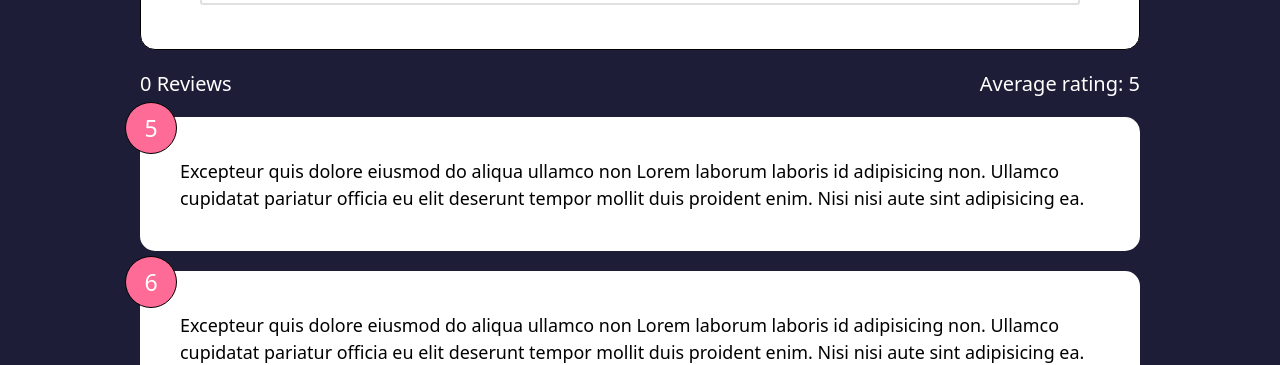
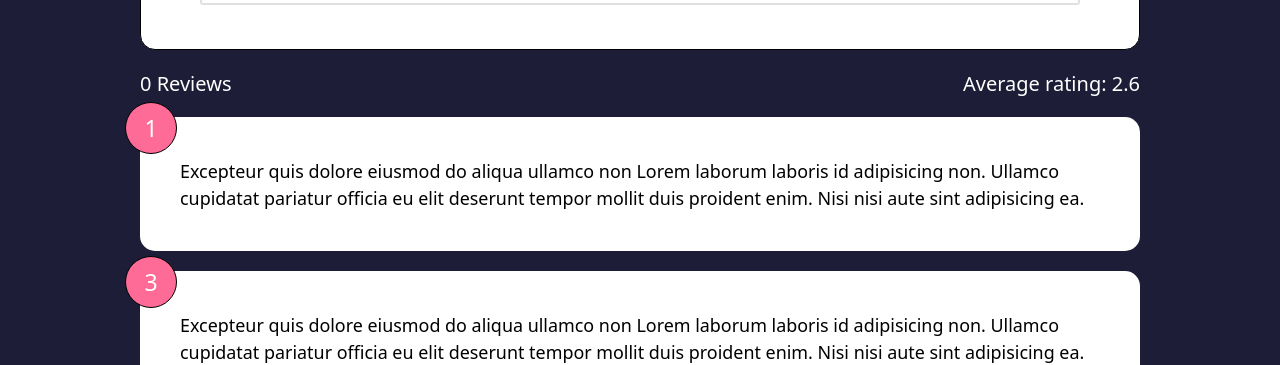
Before and after one commit to stinger222/react-feedback-app, a React (Create React App) app: page / in a window 1280 px wide. Shown: the part 385-750 px from the top of the page. Built offline with nearby package versions, Linux system fonts and the light colour scheme.

Commit message:
Fixed average rating calculation

```diff
--- a/src/components/FeedbackItem.js
+++ b/src/components/FeedbackItem.js
@@ -1,17 +1,8 @@
-import { useEffect } from 'react';
+import { useEffect, useState } from 'react';
 
-export default function FeedbackItem({rating, description, setAverageRating}) {
+export default function FeedbackItem({rating, description, }) {
 
-	const averageComputer = (values = []) => (nextValue) => {
-		values.push(nextValue)
-		return (values.reduce((prev, current) => prev + current) / values.length).toFixed(1)
-	}
 
-	const getAverage = averageComputer()
-
-	useEffect(() => {
-		setAverageRating(rating)
-	}, [])
 
 	return (
 		<div className="feedback-item">
--- a/src/components/FeedbackList.js
+++ b/src/components/FeedbackList.js
@@ -1,9 +1,17 @@
-import { useState } from "react";
+import { useEffect, useState } from "react";
 import FeedbackItem from "./FeedbackItem";
 
 export default function FeedbackList({feedbackData}) {
 
 	const [averageRating, setAverageRating] = useState(0)
+
+	const computeAverageRating = () => {
+		return (feedbackData.reduce((accum, current) => accum + current.rating, 0) / feedbackData.length).toFixed(1)
+	}
+
+	useEffect(() => {
+		setAverageRating(computeAverageRating())
+	})
 
 	return (
 		<div className="feedback-list-wrapper">
@@ -16,7 +24,6 @@ export default function FeedbackList({feedbackData}) {
 					<FeedbackItem
 						rating={item.rating}
 						description={item.description}
-						setAverageRating={setAverageRating}
 						key={item.id}
 					/>
 				))}
--- a/src/data/feedbackData.js
+++ b/src/data/feedbackData.js
@@ -1,29 +1,34 @@
-const feedbackData = [
+let feedbackData = [
 	{
 		id: 0,
-		rating: 5,
-		description: "Excepteur quis dolore eiusmod do aliqua ullamco non Lorem laborum laboris id adipisicing non. Ullamco cupidatat pariatur officia eu elit deserunt tempor mollit duis proident enim. Nisi nisi aute sint adipisicing ea."
+		rating: 1,
+		description:
+			"Excepteur quis dolore eiusmod do aliqua ullamco non Lorem laborum laboris id adipisicing non. Ullamco cupidatat pariatur officia eu elit deserunt tempor mollit duis proident enim. Nisi nisi aute sint adipisicing ea.",
 	},
 	{
 		id: 1,
-		rating: 6,
-		description: "Excepteur quis dolore eiusmod do aliqua ullamco non Lorem laborum laboris id adipisicing non. Ullamco cupidatat pariatur officia eu elit deserunt tempor mollit duis proident enim. Nisi nisi aute sint adipisicing ea."
+		rating: 3,
+		description:
+			"Excepteur quis dolore eiusmod do aliqua ullamco non Lorem laborum laboris id adipisicing non. Ullamco cupidatat pariatur officia eu elit deserunt tempor mollit duis proident enim. Nisi nisi aute sint adipisicing ea.",
 	},
 	{
 		id: 2,
-		rating: 5,
-		description: "Excepteur quis dolore eiusmod do aliqua ullamco non Lorem laborum laboris id adipisicing non. Ullamco cupidatat pariatur officia eu elit deserunt tempor mollit duis proident enim. Nisi nisi aute sint adipisicing ea."
+		rating: 3,
+		description:
+			"Excepteur quis dolore eiusmod do aliqua ullamco non Lorem laborum laboris id adipisicing non. Ullamco cupidatat pariatur officia eu elit deserunt tempor mollit duis proident enim. Nisi nisi aute sint adipisicing ea.",
 	},
 	{
 		id: 3,
-		rating: 5,
-		description: "Excepteur quis dolore eiusmod do aliqua ullamco non Lorem laborum laboris id adipisicing non. Ullamco cupidatat pariatur officia eu elit deserunt tempor mollit duis proident enim. Nisi nisi aute sint adipisicing ea."
+		rating: 3,
+		description:
+			"Excepteur quis dolore eiusmod do aliqua ullamco non Lorem laborum laboris id adipisicing non. Ullamco cupidatat pariatur officia eu elit deserunt tempor mollit duis proident enim. Nisi nisi aute sint adipisicing ea.",
 	},
 	{
 		id: 4,
-		rating: 5,
-		description: "Excepteur quis dolore eiusmod do aliqua ullamco non Lorem laborum laboris id adipisicing non. Ullamco cupidatat pariatur officia eu elit deserunt tempor mollit duis proident enim. Nisi nisi aute sint adipisicing ea."
-	},
-]
+		rating: 3,
+		description:
+			"Excepteur quis dolore eiusmod do aliqua ullamco non Lorem laborum laboris id adipisicing non. Ullamco cupidatat pariatur officia eu elit deserunt tempor mollit duis proident enim. Nisi nisi aute sint adipisicing ea.",
+	}
+];
 
-export default feedbackData
+export default feedbackData;
```
